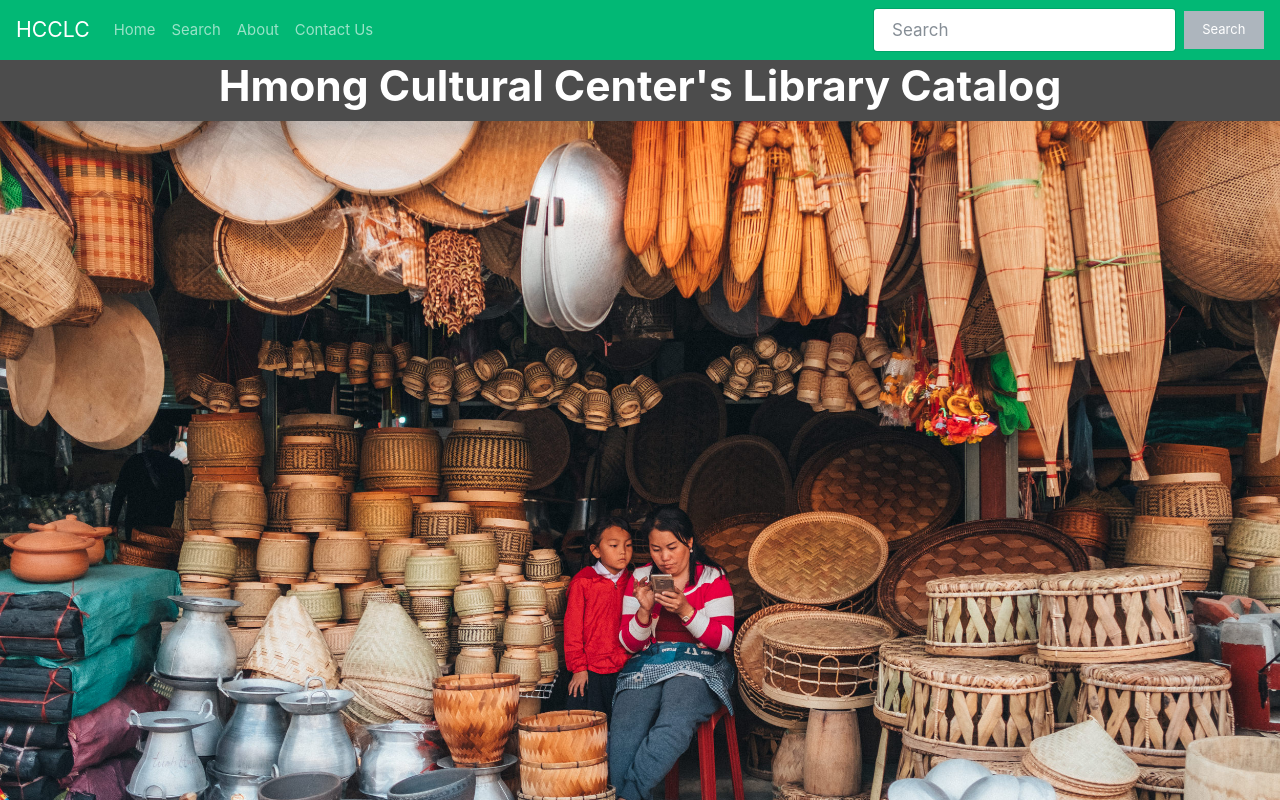
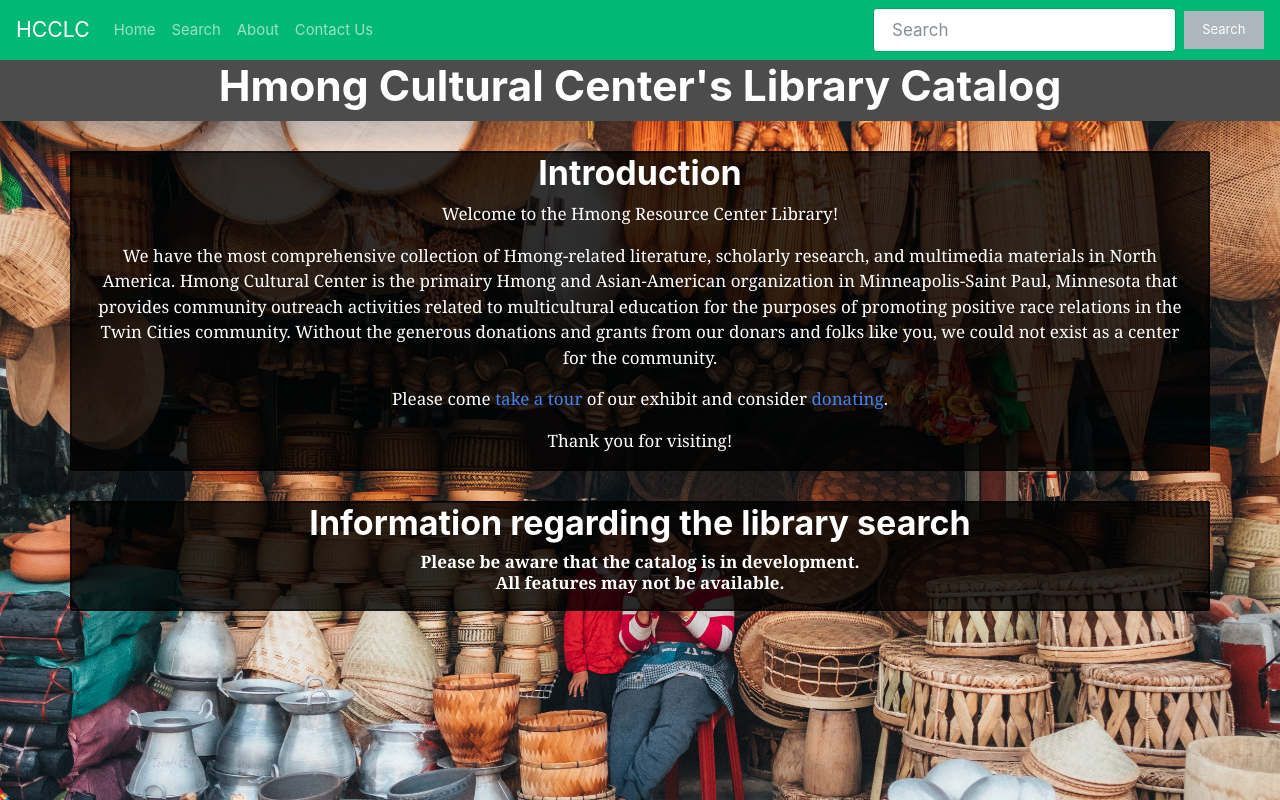
Before and after one commit to tsimnujhawj/hcclibrary, a React (Create React App) app in the folder client/: page / in a window 1280 px wide. Shown: the top 800 px of the page. Built offline with nearby package versions, Linux system fonts and the light colour scheme.

Commit message:
update to landing page, news and updates

```diff
--- a/client/src/App.css
+++ b/client/src/App.css
@@ -130,10 +130,18 @@
 }
 
 .search-intro {
-  padding: 15px 15px 3px 30px;
-  border: 3px solid rgba(0,0,0,.05);
+  border: 2px solid rgba(0,0,0,.45);
   border-radius: 2px;
-  background: rgba(0,0,0,.70);
+  background: rgba(0,0,0,.80);
   color: #fff;
   text-indent: 60px;
 }
+
+.text-center {
+  text-align: center;
+  text-indent: 0;
+}
+
+.news-container {
+  padding-top: 30px;
+}
--- a/client/src/components/contact/Contact.js
+++ b/client/src/components/contact/Contact.js
@@ -14,7 +14,7 @@ const Contact = props => (
            <h1 id="hero-title">Contact Us</h1>
         </div>
         <br/>
-        <div className="container">
+        <div className="container form-container">
             <div className="row">
             <div className="col-6">
             <h5>Hmong Cultural Center</h5>
@@ -30,7 +30,7 @@ const Contact = props => (
                     <br/>
                     E-Mail: txong@hmongcc.org</p>
             </div>
-            <div className="col-md-6 col-sm-12 form-container">
+            <div className="col-md-6 col-sm-12">
             <iframe src="https://www.google.com/maps/embed?pb=!1m18!1m12!1m3!1d2823.394245951151!2d-93.11794628440367!3d44.95598087909832!2m3!1f0!2f0!3f0!3m2!1i1024!2i768!4f13.1!3m3!1m2!1s0x87f62aa05af00001%3A0xd24f8f35bc5622d7!2s375+University+Ave+W%2C+St+Paul%2C+MN+55103!5e0!3m2!1sen!2sus!4v1549401573538" style={style}></iframe>
             </div>
             </div>
--- a/client/src/components/layouts/HomeLanding.js
+++ b/client/src/components/layouts/HomeLanding.js
@@ -10,7 +10,33 @@ const sectionStyle = {
 
 const HomeLanding = () => {
         return (
-            <div style={sectionStyle} className="landing-image"></div>
+            <div style={sectionStyle} className="landing-image">
+
+            <div className="news-container">
+            <div className="container search-intro">
+            <h2 className="text-center">Introduction</h2>
+            {/* <h6 className="text-center">02/06/2019</h6> */}
+            <div className="text-center">
+                <p>Welcome to the Hmong Resource Center Library!</p><p>We have the most comprehensive collection of Hmong-related literature, scholarly research, and multimedia materials in North America.
+                Hmong Cultural Center is the primairy Hmong and Asian-American organization in Minneapolis-Saint Paul, Minnesota that provides community outreach activities related to multicultural education for the purposes of promoting positive race relations in the Twin Cities community. Without the generous donations and grants from our donars and folks like you, we could not exist as a center for the community.</p>
+                <p>Please come <a href="/contact">take a tour</a> of our exhibit and consider <a href="https://www.givemn.org/organization/Hmong-Cultural-Center" target="_blank">donating</a>.</p>
+                <p>Thank you for visiting!</p>
+            </div>
+            </div>
+            </div>
+
+            <div className="news-container">
+            <div className="container search-intro">
+            <h2 className="text-center">Information regarding the library search</h2>
+            <h6 className="text-center">
+            <p className="text-center">
+              Please be aware that the catalog is in development.<br/>All features may not be available.
+            </p>
+            </h6>
+            </div>
+            </div>
+
+            </div>
         )
 }
 
--- a/client/src/components/search/Search.js
+++ b/client/src/components/search/Search.js
@@ -22,10 +22,7 @@ class Search extends Component {
                     <h1 id="hero-title">Search</h1>
                 </div>
                 <br/>
-            <div className="container search-intro">
-                <p>We don't really know where this goes - and I'm not sure we really care. Now let's put some happy little clouds in here. Poor old tree. It just happens - whether or not you worried about it or tried to plan it. You better get your coat out, this is going to be a cold painting. Son of a gun.</p>
-                <p>But they're very easily killed. Clouds are delicate. Just make little strokes like that. Every single thing in the world has its own personality - and it is up to you to make friends with the little rascals. We don't want to set these clouds on fire. You gotta think like a tree. Clouds are free. They just float around the sky all day and have fun.</p>
-            </div>
+
             <form className="form-container">
             <div className="container">
             <div className="row">
```
